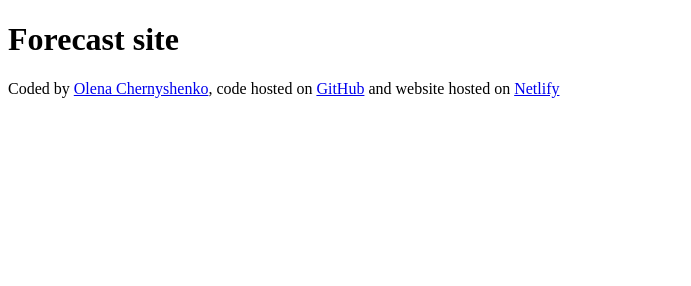
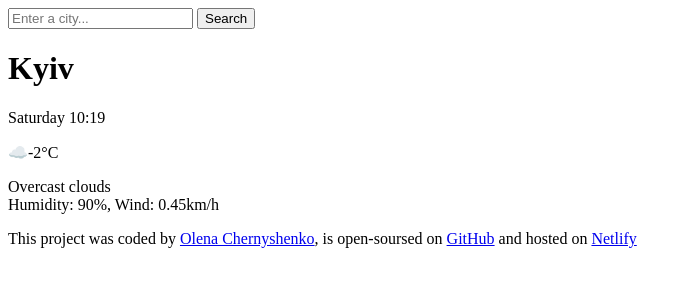
Before and after one commit to LegecL/Forecast-site, a plain HTML site: page index.html in a window 1280 px wide. Shown: the whole page, without its empty margins (0-691 px from the left). Drawn offline with Linux system fonts and the light colour scheme.

Commit message:
Added HTML code for project

```diff
--- a/index.html
+++ b/index.html
@@ -6,15 +6,34 @@
     <title>Forecast</title>
   </head>
   <body>
-    <h1>Forecast site</h1>
+    <header>
+      <form>
+        <input type="search" placeholder="Enter a city..." required id="" />
+        <input type="submit" value="Search" />
+      </form>
+    </header>
+    <main>
+      <div class="">
+        <h1>Kyiv</h1>
+        <p id="">Saturday 10:19</p>
+      </div>
+      <div class="">☁️-2°C</div>
+      <div class="">
+        <p id="">
+          Overcast clouds
+          <br />
+          Humidity: 90%, Wind: 0.45km/h
+        </p>
+      </div>
+    </main>
     <footer>
-      Coded by
+      This project was coded by
       <a href="https://github.com/LegecL" target="_blank">Olena Chernyshenko</a
-      >, code hosted on
+      >, is open-soursed on
       <a href="https://github.com/LegecL/Forecast-site" target="_blank"
         >GitHub</a
       >
-      and website hosted on
+      and hosted on
       <a href="https://forecast-for-you.netlify.app" target="_blank">Netlify</a>
     </footer>
   </body>
```
